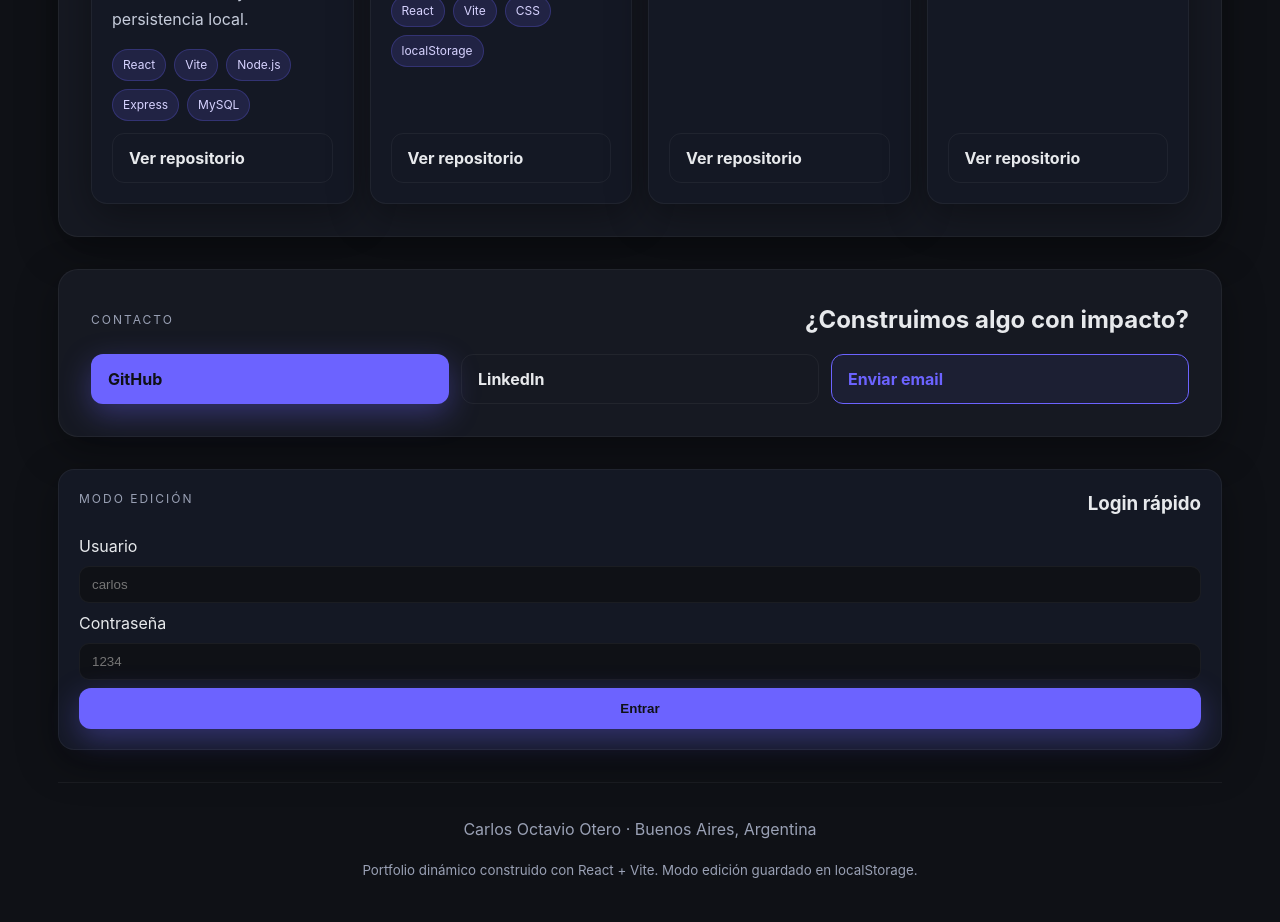
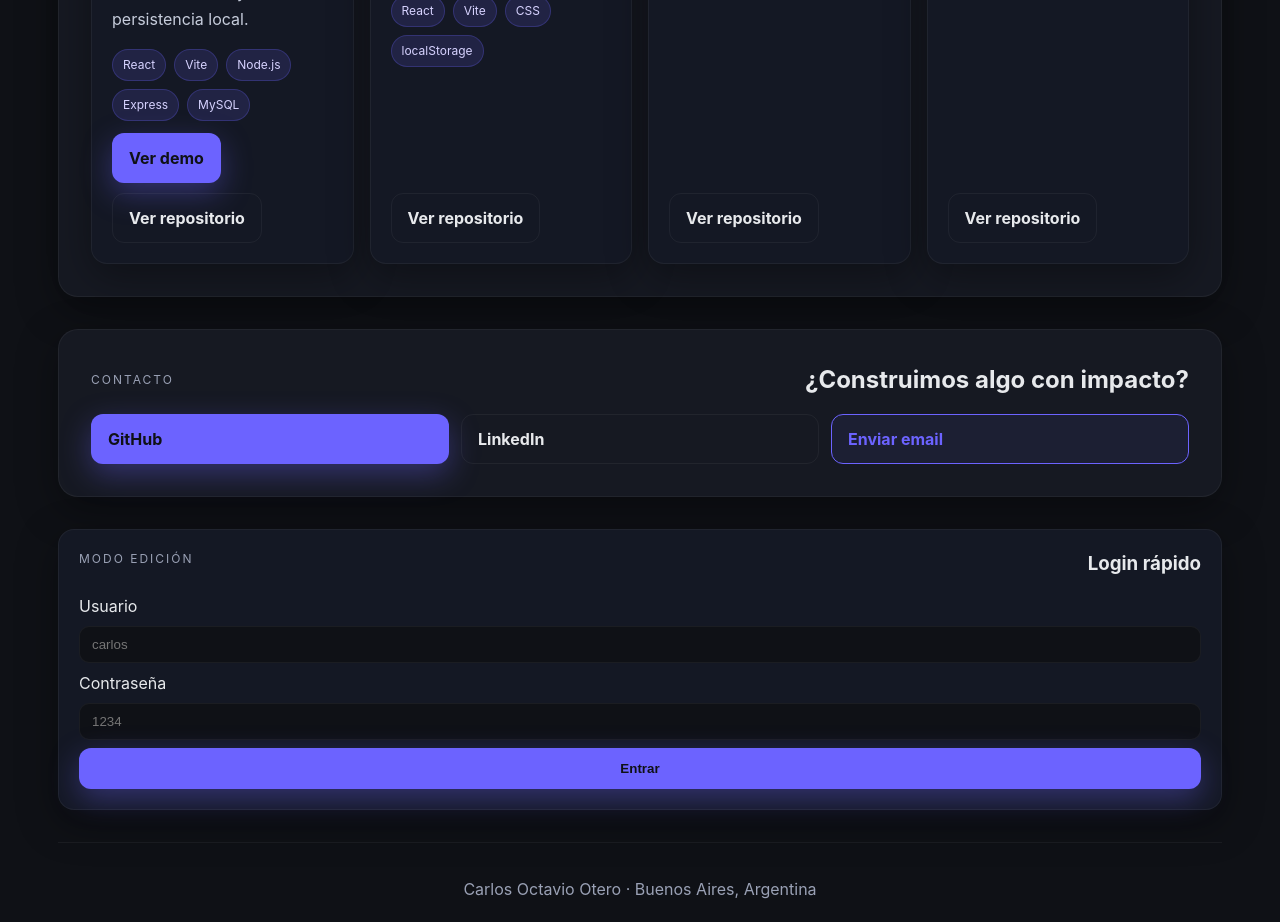
Before and after one commit to OteroCarlos1977/Portfolio_Web, a React (Vite) app: page / in a window 1280 px wide. Shown: the part 1620-2542 px from the top of the page. Built offline with nearby package versions, Linux system fonts and the light colour scheme.

Commit message:
Enlaza demo del turnero

```diff
--- a/src/components/Projects.jsx
+++ b/src/components/Projects.jsx
@@ -20,9 +20,16 @@ const Projects = ({ projects }) => (
               ))}
             </div>
           </div>
-          <a href={project.repoUrl} target="_blank" rel="noreferrer" className="btn ghost">
-            Ver repositorio
-          </a>
+          <div className="project-actions">
+            {project.demoUrl && (
+              <a href={project.demoUrl} target="_blank" rel="noreferrer" className="btn primary">
+                Ver demo
+              </a>
+            )}
+            <a href={project.repoUrl} target="_blank" rel="noreferrer" className="btn ghost">
+              Ver repositorio
+            </a>
+          </div>
         </article>
       ))}
     </div>
@@ -36,6 +43,7 @@ Projects.propTypes = {
       description: PropTypes.string.isRequired,
       technologies: PropTypes.arrayOf(PropTypes.string).isRequired,
       repoUrl: PropTypes.string.isRequired,
+      demoUrl: PropTypes.string,
     })
   ).isRequired,
 };
--- a/src/data/profile.json
+++ b/src/data/profile.json
@@ -16,7 +16,8 @@
       "name": "Turnero Hospital",
       "description": "Aplicación para gestionar turnos médicos con especialidades, disponibilidad, pacientes, reservas, cancelaciones y panel administrativo. Incluye demo estática para Vercel con datos mock y persistencia local.",
       "technologies": ["React", "Vite", "Node.js", "Express", "MySQL"],
-      "repoUrl": "https://github.com/OteroCarlos1977/turnero_hospital"
+      "repoUrl": "https://github.com/OteroCarlos1977/turnero_hospital",
+      "demoUrl": "https://turnero-hospital-two.vercel.app/"
     },
     {
       "name": "Portfolio Web",
--- a/src/styles/App.css
+++ b/src/styles/App.css
@@ -262,6 +262,12 @@ main {
   gap: 12px;
 }
 
+.project-actions {
+  display: flex;
+  flex-wrap: wrap;
+  gap: 10px;
+}
+
 .tech-list {
   display: flex;
   flex-wrap: wrap;
```
